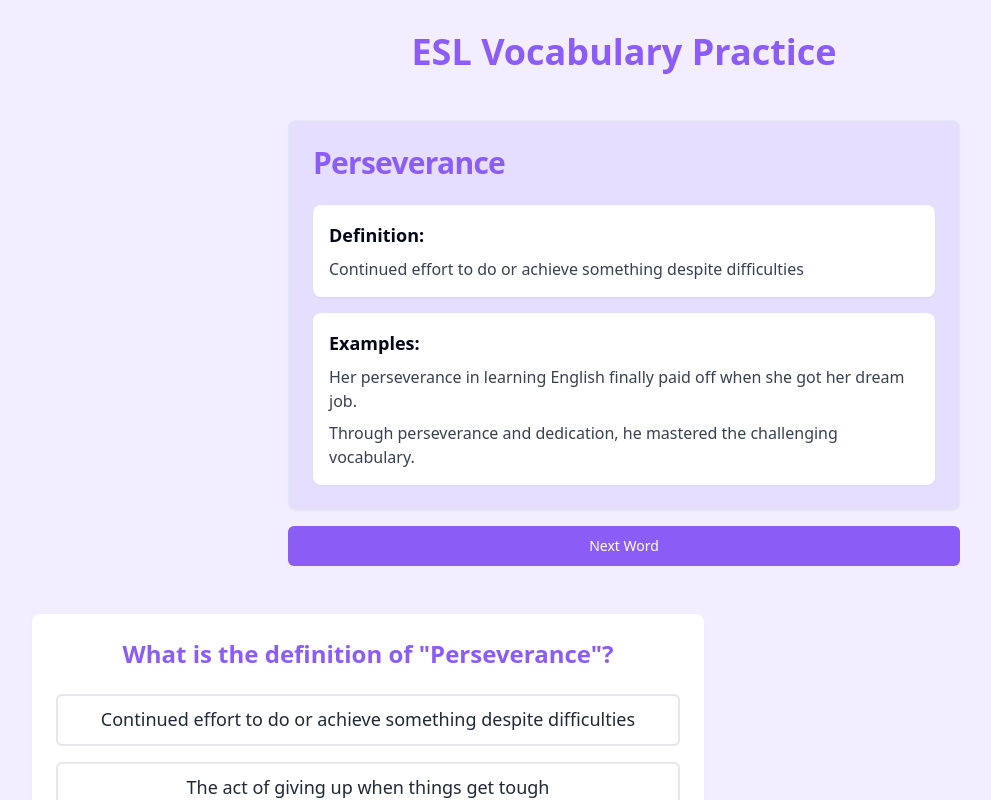
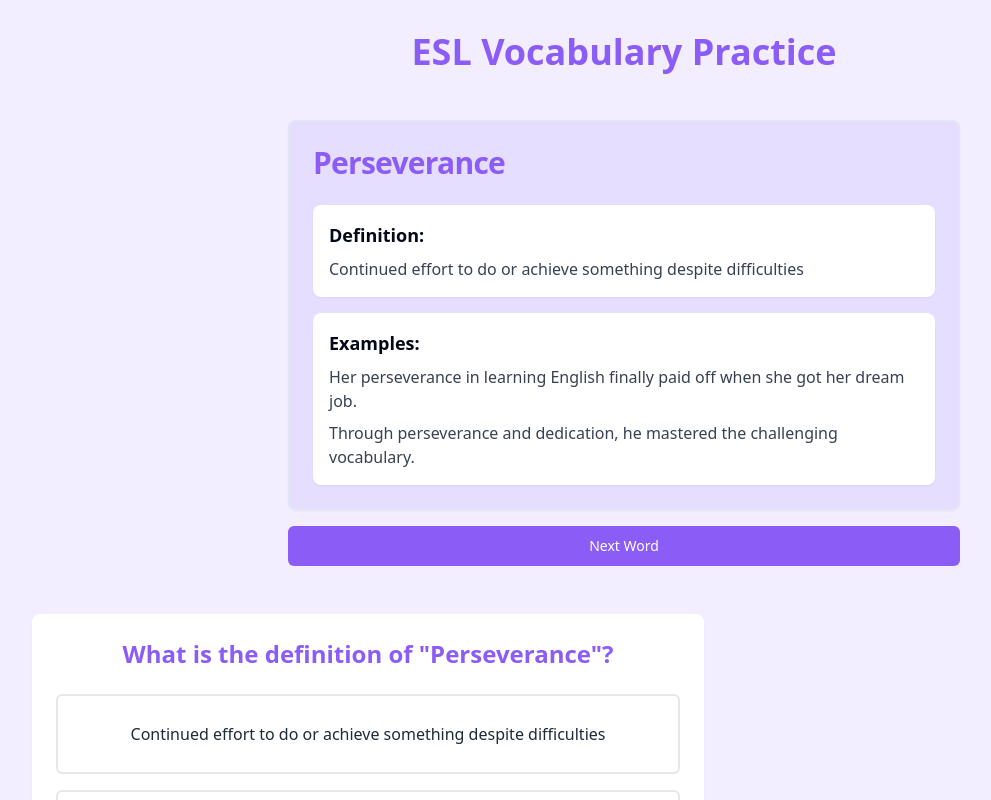
Before and after one commit to daveynj/vocabloom-explore, a React (Vite) app: page / in a window 1280 px wide. Shown: the top 800 px of the page, without its empty margins (16-1007 px from the left). Built offline with nearby package versions, Linux system fonts and the light colour scheme.

Commit message:
Fix quiz text overflow issue
Adjusted the styling of the multiple choice quiz component to ensure that the text fits properly within the text box.
[skip gpt_engineer]

```diff
--- a/src/components/VocabularyQuiz.tsx
+++ b/src/components/VocabularyQuiz.tsx
@@ -42,7 +42,7 @@ const VocabularyQuiz = ({ word, correctDefinition, options }: QuizProps) => {
             key={index}
             onClick={() => handleAnswer(option)}
             disabled={selectedAnswer !== null}
-            className={`w-full p-6 text-left text-lg leading-relaxed ${getButtonClass(option)}`}
+            className={`w-full min-h-[80px] p-4 text-left text-base leading-relaxed whitespace-normal break-words ${getButtonClass(option)}`}
           >
             {option}
           </Button>
```
